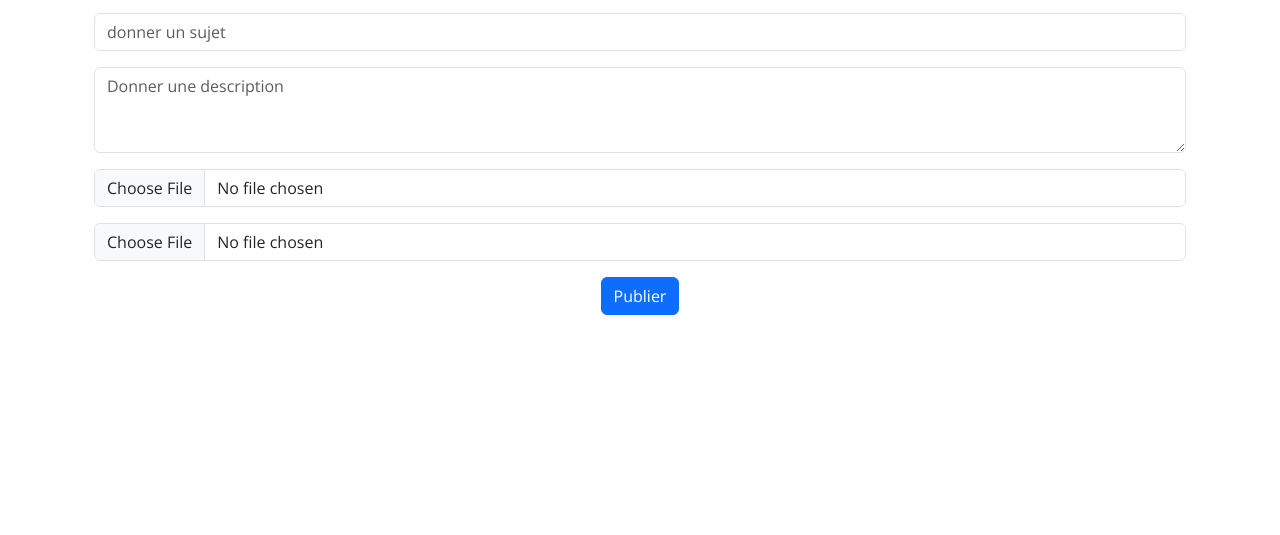
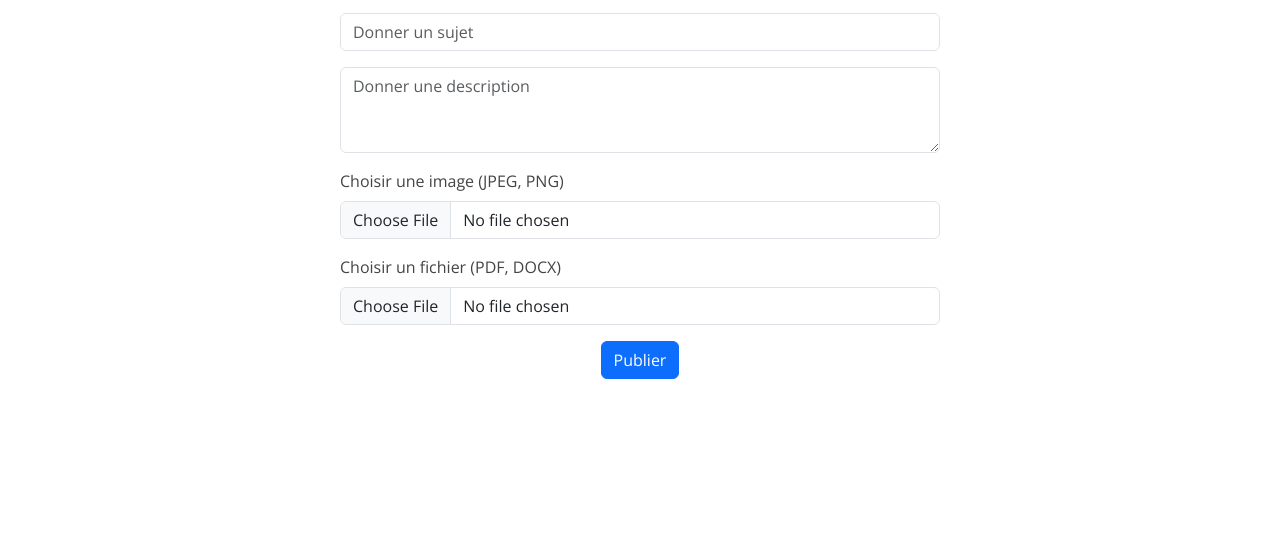
Before and after one commit to lariseve/hackaton2, a plain HTML site: page pub/sante.html in a window 1280 px wide. Shown: the part 483-1018 px from the top of the page. Before the commit the page ends 906 px from the top, so only its background shows below. Drawn offline with nearby package versions, Linux system fonts and the light colour scheme.

Commit message:
changement du formulaire

```diff
--- a/pub/sante.html
+++ b/pub/sante.html
@@ -11,7 +11,7 @@
     <!-- Fonts -->
     <link href="https://fonts.googleapis.com" rel="preconnect">
     <link href="https://fonts.gstatic.com" rel="preconnect" crossorigin>
-  <link href="https://fonts.googleapis.com/css2?family=Open+Sans:ital,wght@0,300;0,400;0,500;0,600;0,700;0,800;1,300;1,400;1,500;1,600;1,700;1,800&family=Poppins:ital,wght@0,100;0,200;0,300;0,400;0,500;0,600;0,700;0,800;0,900;1,100;1,200;1,300;1,400;1,500;1,600;1,700;1,800;1,900&family=Jost:ital,wght@0,100;0,200;0,300;0,400;0,500;0,600;0,700;0,800;0,900;1,100;1,200;1,300;1,400;1,500;1,600;1,700;1,800;1,900&display=swap" rel="stylesheet">
+    <link href="https://fonts.googleapis.com/css2?family=Open+Sans:ital,wght@0,300;0,400;0,500;0,600;0,700;0,800&family=Poppins:ital,wght@0,100;0,200;0,300;0,400;0,500;0,600;0,700;0,800;0,900&display=swap" rel="stylesheet">
 
     <!-- Vendor CSS Files -->
     <link href="../assets/vendor/bootstrap/css/bootstrap.min.css" rel="stylesheet">
@@ -24,8 +24,6 @@
     <link href="../assets/css/main.css" rel="stylesheet">
 
     <title>Publications</title>
-    <!-- <link href="https://cdn.jsdelivr.net/npm/bootstrap@5.0.2/dist/css/bootstrap.min.css" rel="stylesheet" integrity="sha384-EVSTQN3/azprG1Anm3QDgpJLIm9Nao0Yz1ztcQTwFspd3yD65VohhpuuCOmLASjC" crossorigin="anonymous">
-    <script src="https://cdn.jsdelivr.net/npm/bootstrap@5.0.2/dist/js/bootstrap.bundle.min.js" integrity="sha384-MrcW6ZMFYlzcLA8Nl+NtUVF0sA7MsXsP1UyJoMp4YLEuNSfAP+JcXn/tWtIaxVXM" crossorigin="anonymous"></script>    <style> -->
     <style>
         .content-header {
             background-color: #f9f9f9;
@@ -46,34 +44,36 @@
             height: auto; /* Conserve le ratio de l'image */
             max-height: 300px; /* Fixe une hauteur maximale pour l'image */
         }
+
+        /* CSS pour aligner les labels à gauche */
+        #publicationForm label.form-label {
+            text-align: left;
+            display: block;
+            margin-bottom: 0.5rem;
+        }
     </style>
 </head>
 <body>
     <header id="header" class="header d-flex align-items-center fixed-top">
         <div class="container-fluid container-xl position-relative d-flex align-items-center">
-
             <a href="../index.html" class="logo d-flex align-items-center me-auto">
-            <!-- Uncomment the line below if you also wish to use an image logo -->
+                <!-- Uncomment the line below if you also wish to use une image logo -->
                 <!-- <img src="assets/img/logo.png" alt=""> -->
                 <h1 class="sitename">KINGINNOV</h1>
             </a>
 
             <nav id="navmenu" class="navmenu">
                 <ul>
-              <li><a href="../index.html" >Acceuil</a></li>
+                    <li><a href="../index.html">Acceuil</a></li>
                     <li><a href="#about">A Propos</a></li>
                     <li><a href="../Information.html">Information</a></li>
-              <li class="dropdown" ><a href="../Forum/main2.html " active><span>Forum</span> <i class="bi bi-chevron-down toggle-dropdown"></i></a>
+                    <li class="dropdown">
+                        <a href="../Forum/main2.html" active><span>Forum</span> <i class="bi bi-chevron-down toggle-dropdown"></i></a>
                         <ul>
                             <li><a href="../pub/sante.html">sante</a></li>
                             <li><a href="#">Informatique</a></li>
-                  <li><a href="#">Agriclture</a></li>
+                            <li><a href="#">Agriculture</a></li>
                             <li><a href="#">Elevage</a></li>
-                </ul>
-                    <ul>
-
-                  </li>
-
                         </ul>
                     </li>
                     <li><a href="#contact">Contact</a></li>
@@ -82,9 +82,9 @@
             </nav>
 
             <a class="btn-getstarted" href="../login/login.html">Se connecter</a>
-
         </div>
-      </header> <br/><br/>
+    </header>
+    <br/><br/>
 
     <div class="container my-5">
         <section id="publications">
@@ -92,11 +92,10 @@
             <div class="row" id="publications-container">
                 <!-- Publications will be dynamically inserted here -->
             </div>
-
         </section>
 
-    <div class="container my-5">
-      <section class="text-center mb-5">
+        <div class="container my-5 d-flex justify-content-center align-items-center">
+            <section class="text-center mb-5" style="max-width: 600px; width: 100%;">
                 <h1>Faire une Publication</h1>
                 <form id="publicationForm">
                     <div class="mb-3">
@@ -105,29 +104,24 @@
                     </div>
                     <div class="mb-3">
                         <!-- <label for="topic" class="form-label">Sujet</label> -->
-                  <input type="text" class="form-control" id="topic" required placeholder="donner un sujet">
+                        <input type="text" class="form-control" id="topic" required placeholder="Donner un sujet">
                     </div>
                     <div class="mb-3">
                         <!-- <label for="description" class="form-label">Description</label> -->
                         <textarea class="form-control" id="description" rows="3" placeholder="Donner une description"></textarea>
                     </div>
                     <div class="mb-3">
-                  <!-- <label for="image" class="form-label">Image</label> -->
-                  <input type="file" class="form-control" id="image" accept="image/*" required placeholder="doner une image">
+                        <label for="image" class="form-label">Choisir une image (JPEG, PNG)</label>
+                        <input type="file" class="form-control" id="image" accept="image/jpeg, image/png" required>
                     </div>
                     <div class="mb-3">
-                  <!-- <label for="file" class="form-label">Fichier</label> -->
-                  <input type="file" class="form-control" id="file" required placeholder="donner un fichier">
+                        <label for="file" class="form-label">Choisir un fichier (PDF, DOCX)</label>
+                        <input type="file" class="form-control" id="file" accept=".pdf, .docx" required>
                     </div>
-              <!-- -- --->
-
-
                     <button type="submit" class="btn btn-primary">Publier</button>
                 </form>
             </section>
         </div>
-
-
     </div>
 
     <script>
```
Lines whose indentation alone changed are shown as unchanged.
